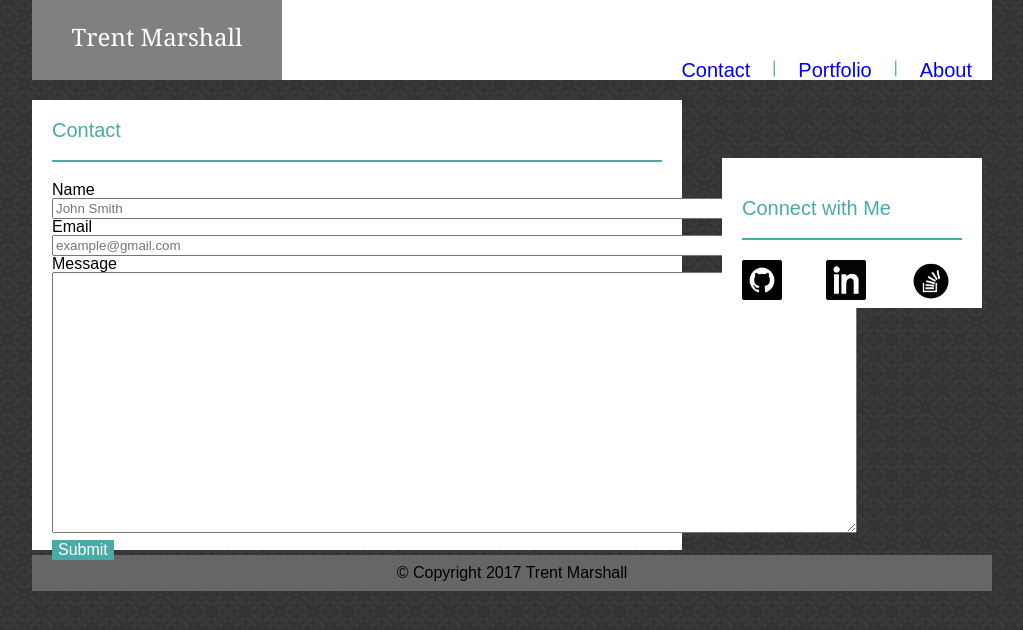
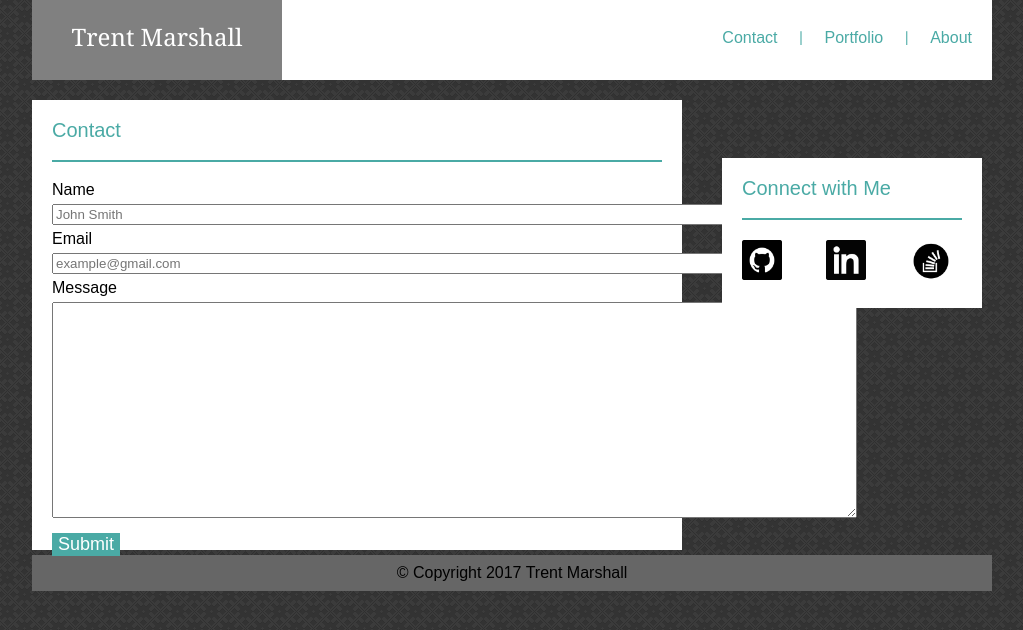
Before and after one commit to tamars2/Basic-Portfolio, a PHP site: page /contact.html in a window 1280 px wide. Shown: the top 630 px of the page, without its empty margins (128-1151 px from the left). Run offline with PHP 8.4, Linux system fonts and the light colour scheme.

Commit message:
late night revision, 90% there?

```diff
--- a/assets/css/style.css
+++ b/assets/css/style.css
@@ -22,7 +22,7 @@ body {
 	border-color: #cccccc;
 }
 
-.headings {
+h1.headings {
 	padding-top: 20px;
 }
 
@@ -38,24 +38,30 @@ body {
 
 a {
 	text-decoration: none;
+	color: #4aaaa5;
+	font-size: 16px;
 }
 
 .links, .divides {
 	float: right;
 	padding-right: 20px;
 	position: relative;
-	top: -20px;
-	font-color: #4aaaa5;
+	top: -50px;
+	color: #4aaaa5;
+	font-size: 14px;
+
 }
 
-.links {
-	color: #4aaaa5;
+.inputs {
+	margin-top: 6px;
+	margin-bottom: 6px;
 }
 
 .divides {
 	float:right;
 	color: #4aaaa5;
 	padding-right: 20px;
+	bottom: 12px;
 }
 
 .sidebar {
@@ -87,7 +93,7 @@ hr {
 	left: 20px;
 }
 
-.links, .headings {
+.headings {
 	color: #4aaaa5;
 	font-size: 20px;
 }
@@ -97,6 +103,10 @@ hr {
 	width: 125px;
 
 
+}
+
+a:link {
+	color: #4aaaa5;
 }
 
 #box1 {
@@ -129,16 +139,16 @@ hr {
 
 #form {
 	margin-left: 20px;
+
 }
 
 button {
 	background-color: #4aaaa5;
 	border: none;
-	margin-top: 4px;
+	margin-top: 6px;
 	text-align: center;
 	color: white;
-	font-size: 16px;
-
+	font-size: 18px;
 }
 
 
--- a/contact.html
+++ b/contact.html
@@ -35,15 +35,15 @@
 			<div id="form">
 			Name
 			<br>
-			<input type="text" placeholder="John Smith" name="name" size="100">
+			<input class="inputs" type="text" placeholder="John Smith" name="name" size="100">
 			<br>
 			Email
 			<br>
-			<input type="email" placeholder="example@gmail.com" name="email" size="100">
+			<input class="inputs" type="email" placeholder="example@gmail.com" name="email" size="100">
 			<br>
 			Message
 			<br>
-			<textarea rows="17" cols="98"></textarea>
+			<textarea class="inputs" rows="14" cols="98"></textarea>
 			<br>
 			<button type = "submit">Submit</button>
 			<br>
@@ -59,9 +59,9 @@
 
 			<h2 class="headings">Connect with Me</h2>
 				<hr>
-				<a href="https://github.com/tamars2" class="thumbnail"><img src="assets/images/github.png" alt="GitHub" width="40" height="40"></a>
-				<a href="https://www.linkedin.com/in/trent-marshall-5148a2134" class="thumbnail"><img src="assets/images/linkedin.png" alt="LinkedIn" width="40" height="40"></a>
-				<a href="http://stackoverflow.com/users/7427628/trent-marshall" class="thumbnail"><img src="assets/images/stackoverflow.png" alt="StackOverflow" width="40" height="40"></a>
+				<a href="https://github.com/tamars2" class="thumbnail" target="_blank"><img src="assets/images/github.png" alt="GitHub" width="40" height="40"></a>
+				<a href="https://www.linkedin.com/in/trent-marshall-5148a2134" class="thumbnail" target="_blank"><img src="assets/images/linkedin.png" alt="LinkedIn" width="40" height="40"></a>
+				<a href="http://stackoverflow.com/users/7427628/trent-marshall" class="thumbnail" target="_blank"><img src="assets/images/stackoverflow.png" alt="StackOverflow" width="40" height="40"></a>
 
 
 		</div>
--- a/portfolio.html
+++ b/portfolio.html
@@ -68,9 +68,9 @@
 
 			<h2 class="headings">Connect with Me</h2>
 				<hr>
-				<a href="https://github.com/tamars2" class="thumbnail"><img src="assets/images/github.png" alt="GitHub" width="40" height="40"></a>
-				<a href="https://www.linkedin.com/in/trent-marshall-5148a2134" class="thumbnail"><img src="assets/images/linkedin.png" alt="LinkedIn" width="40" height="40"></a>
-				<a href="http://stackoverflow.com/users/7427628/trent-marshall" class="thumbnail"><img src="assets/images/stackoverflow.png" alt="StackOverflow" width="40" height="40"></a>
+				<a href="https://github.com/tamars2" class="thumbnail" target="_blank"><img src="assets/images/github.png" alt="GitHub" width="40" height="40"></a>
+				<a href="https://www.linkedin.com/in/trent-marshall-5148a2134" class="thumbnail" target="_blank"><img src="assets/images/linkedin.png" alt="LinkedIn" width="40" height="40"></a>
+				<a href="http://stackoverflow.com/users/7427628/trent-marshall" class="thumbnail" target="_blank"><img src="assets/images/stackoverflow.png" alt="StackOverflow" width="40" height="40"></a>
 
 
 		</div>
```
Also changed, not shown: index.html (+4 -4 lines), 1 other file.
